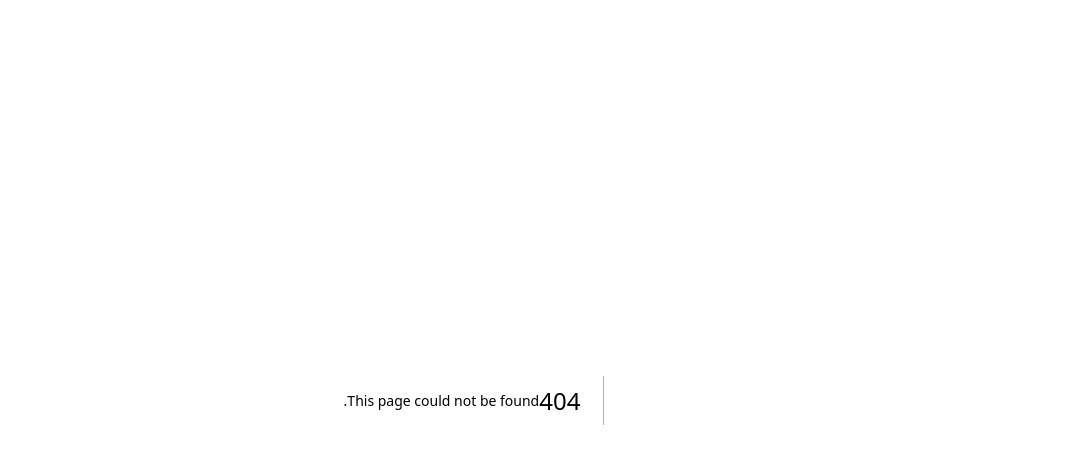
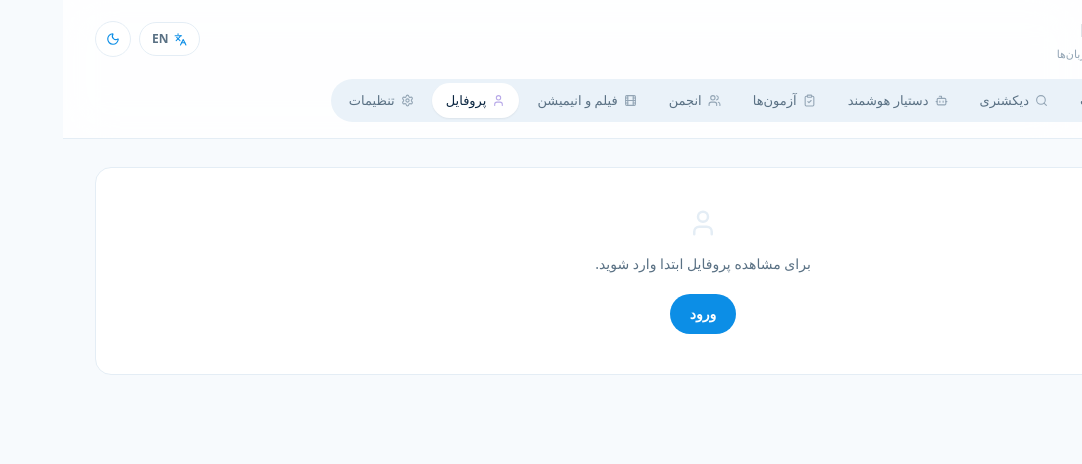
Before and after one commit to Mohi1389/English_app, a Next.js app: page /profile in a window 1280 px wide. Before the commit this address had no page. Shown: the top 464 px of the page, without its empty margins (198-1280 px from the left). Built offline with nearby package versions, Linux system fonts and the light colour scheme.

Commit message:
Add profile page

```diff
--- /dev/null
+++ b/src/pages/profile.tsx
@@ -0,0 +1,157 @@
+import React, { useEffect, useState } from 'react';
+import { useRouter } from 'next/router';
+import { User, Trophy, Flame, BookOpen, Bot, ClipboardCheck, Award, Target, Sparkles, Loader2 } from 'lucide-react';
+import Layout from '@/components/Layout';
+import { useUI } from '@/lib/ui-context';
+import { useAuth } from '@/lib/auth-context';
+import { ACCENT } from '@/styles/tokens';
+
+interface DashData {
+  user: { fullName: string; level?: string | null; learningGoal?: string | null; ageRange?: string | null; xp: number; streakDays: number };
+  stats: { savedWords: number; quizzesDone: number; aiChats: number; totalWords: number; avgScore: number; progressPercent: number };
+}
+
+const ACHIEVEMENTS = [
+  { icon: Trophy, fa: 'اولین قدم', en: 'First step', color: ACCENT.amber, desc: 'ثبت نام کردی' },
+  { icon: BookOpen, fa: 'واژه‌آموز', en: 'Word learner', color: ACCENT.teal, desc: '۵ لغت ذخیره کردی' },
+  { icon: ClipboardCheck, fa: 'آزمون‌دهنده', en: 'Quiz taker', color: ACCENT.ocean, desc: 'یک آزمون کامل کردی' },
+  { icon: Flame, fa: 'پشتکار', en: 'Streak', color: ACCENT.coral, desc: '۳ روز پشت سر هم' },
+  { icon: Bot, fa: 'همراه AI', en: 'AI buddy', color: ACCENT.lilac, desc: 'با AI چت کردی' },
+  { icon: Award, fa: 'ستاره', en: 'Star', color: ACCENT.green, desc: '۱۰۰ امتیاز' },
+];
+
+export default function ProfilePage() {
+  const { lang, theme } = useUI();
+  const router = useRouter();
+  const { user, token } = useAuth();
+  const [data, setData] = useState<DashData | null>(null);
+
+  const text = (fa: string, en: string) => (lang === 'fa' ? fa : en);
+
+  useEffect(() => {
+    if (!token) return;
+    fetch('/api/dashboard', { headers: { Authorization: `Bearer ${token}` } })
+      .then((r) => (r.ok ? r.json() : null))
+      .then(setData)
+      .catch(() => setData(null));
+  }, [token]);
+
+  if (!user) {
+    return (
+      <Layout>
+        <div className="rounded-2xl border p-10 text-center" style={{ backgroundColor: theme.card, borderColor: theme.border }}>
+          <User size={30} className="mx-auto mb-4" style={{ color: theme.border }} />
+          <p className="text-sm" style={{ color: theme.sub }}>{text('برای مشاهده پروفایل ابتدا وارد شوید.', 'Sign in to view your profile.')}</p>
+          <button onClick={() => router.push('/login')} className="mt-5 px-5 py-2.5 rounded-full text-sm font-semibold hover:shadow-md" style={{ backgroundColor: ACCENT.ocean, color: '#fff' }}>{text('ورود', 'Log in')}</button>
+        </div>
+      </Layout>
+    );
+  }
+
+  const s = data?.stats;
+  const unlocked = (req: { words?: number; quizzes?: number; streak?: number; ai?: number; xp?: number }) => {
+    if (req.words && (s?.savedWords || 0) < req.words) return false;
+    if (req.quizzes && (s?.quizzesDone || 0) < req.quizzes) return false;
+    if (req.streak && (data?.user.streakDays || 0) < req.streak) return false;
+    if (req.ai && (s?.aiChats || 0) < req.ai) return false;
+    if (req.xp && (data?.user.xp || 0) < req.xp) return false;
+    return true;
+  };
+
+  const achReqs = [
+    {}, { words: 5 }, { quizzes: 1 }, { streak: 3 }, { ai: 1 }, { xp: 100 },
+  ];
+
+  return (
+    <Layout>
+      <div className="space-y-5">
+        {/* Header card */}
+        <div className="rounded-2xl border p-6 relative overflow-hidden" style={{ backgroundColor: theme.card, borderColor: theme.border }}>
+          <div className="absolute -top-10 inline -end-10 w-40 h-40 rounded-full blur-3xl opacity-20 pointer-events-none" style={{ backgroundColor: ACCENT.ocean }} />
+          <div className="relative flex items-center gap-4 flex-wrap">
+            <div className="w-16 h-16 rounded-2xl flex items-center justify-center text-xl font-bold shrink-0" style={{ backgroundColor: ACCENT.ocean, color: '#fff' }}>
+              {user.fullName.charAt(0).toUpperCase()}
+            </div>
+            <div className="flex-1 min-w-0">
+              <h2 className="text-xl font-bold truncate">{user.fullName}</h2>
+              <p className="text-xs mt-0.5" style={{ color: theme.meta }}>{user.email}</p>
+              <div className="flex flex-wrap gap-2 mt-2.5">
+                {user.level && <Badge color={ACCENT.ocean}>{user.level}</Badge>}
+                {user.learningGoal && <Badge color={ACCENT.coral}>{user.learningGoal}</Badge>}
+                {user.ageRange && <Badge color={ACCENT.teal}>{user.ageRange}</Badge>}
+              </div>
+            </div>
+          </div>
+        </div>
+
+        {/* Stats grid */}
+        <div className="grid grid-cols-2 md:grid-cols-4 gap-3">
+          <Stat icon={Trophy} color={ACCENT.green} label={text('امتیاز XP', 'XP')} value={data?.user.xp ?? 0} />
+          <Stat icon={Flame} color={ACCENT.coral} label={text('روزهای پیاپی', 'Day streak')} value={data?.user.streakDays ?? 0} />
+          <Stat icon={BookOpen} color={ACCENT.teal} label={text('لغات ذخیره‌شده', 'Saved words')} value={s?.savedWords ?? 0} />
+          <Stat icon={ClipboardCheck} color={ACCENT.amber} label={text('آزمون‌ها', 'Quizzes')} value={s?.quizzesDone ?? 0} />
+        </div>
+
+        {/* Achievements */}
+        <div className="rounded-2xl border p-5" style={{ backgroundColor: theme.card, borderColor: theme.border }}>
+          <h3 className="text-sm font-semibold flex items-center gap-2 mb-4"><Award size={14} style={{ color: ACCENT.amber }} />{text('دستاوردها', 'Achievements')}</h3>
+          <div className="grid grid-cols-2 md:grid-cols-3 gap-3">
+            {ACHIEVEMENTS.map((a, i) => {
+              const Icon = a.icon;
+              const got = unlocked(achReqs[i]);
+              return (
+                <div key={i} className="rounded-xl border p-3 flex items-center gap-2.5 transition-all" style={{ backgroundColor: got ? a.color + '15' : theme.rowHover, borderColor: got ? a.color + '40' : theme.border, opacity: got ? 1 : 0.55 }}>
+                  <div className="w-9 h-9 rounded-lg flex items-center justify-center shrink-0" style={{ backgroundColor: got ? a.color + '25' : theme.navBg }}>
+                    <Icon size={16} style={{ color: got ? a.color : theme.meta }} />
+                  </div>
+                  <div className="min-w-0">
+                    <p className="text-[12px] font-semibold truncate">{text(a.fa, a.en)}</p>
+                    <p className="text-[10px] truncate" style={{ color: theme.meta }}>{a.desc}</p>
+                  </div>
+                </div>
+              );
+            })}
+          </div>
+        </div>
+
+        {/* Quick links */}
+        <div className="rounded-2xl border p-5" style={{ backgroundColor: theme.card, borderColor: theme.border }}>
+          <h3 className="text-sm font-semibold flex items-center gap-2 mb-4"><Sparkles size={14} style={{ color: ACCENT.lilac }} />{text('ادامه یادگیری', 'Keep learning')}</h3>
+          <div className="grid sm:grid-cols-3 gap-2.5">
+            <QuickBtn onClick={() => router.push('/words')} label={text('لغات', 'Words')} icon={BookOpen} color={ACCENT.teal} />
+            <QuickBtn onClick={() => router.push('/ai')} label={text('دستیار AI', 'AI tutor')} icon={Bot} color={ACCENT.ocean} />
+            <QuickBtn onClick={() => router.push('/quizzes')} label={text('آزمون', 'Quiz')} icon={ClipboardCheck} color={ACCENT.amber} />
+          </div>
+        </div>
+      </div>
+    </Layout>
+  );
+}
+
+function Badge({ color, children }: { color: string; children: React.ReactNode }) {
+  return <span className="text-[10px] px-2.5 py-1 rounded-full font-semibold border" style={{ backgroundColor: color + '15', color: '#1A1A1A', borderColor: color + '30' }}>{children}</span>;
+}
+
+function Stat({ icon: Icon, color, label, value }: { icon: any; color: string; label: string; value: number }) {
+  return (
+    <div className="rounded-xl border p-4" style={{ backgroundColor: 'transparent', borderColor: 'transparent' }}>
+      <div className="flex items-center gap-2.5">
+        <div className="w-9 h-9 rounded-lg flex items-center justify-center shrink-0" style={{ backgroundColor: color + '18' }}>
+          <Icon size={15} style={{ color }} />
+        </div>
+        <div>
+          <div className="text-lg font-bold leading-none">{value}</div>
+          <p className="text-[10px] font-medium mt-1" style={{ color: 'inherit' }}>{label}</p>
+        </div>
+      </div>
+    </div>
+  );
+}
+
+function QuickBtn({ onClick, label, icon: Icon, color }: { onClick: () => void; label: string; icon: any; color: string }) {
+  return (
+    <button onClick={onClick} className="flex items-center justify-center gap-2 px-4 py-3 rounded-xl font-semibold text-sm transition-all hover:shadow-md" style={{ backgroundColor: color + '18', color: '#1A1A1A' }}>
+      <Icon size={15} style={{ color }} />{label}
+    </button>
+  );
+}
```
